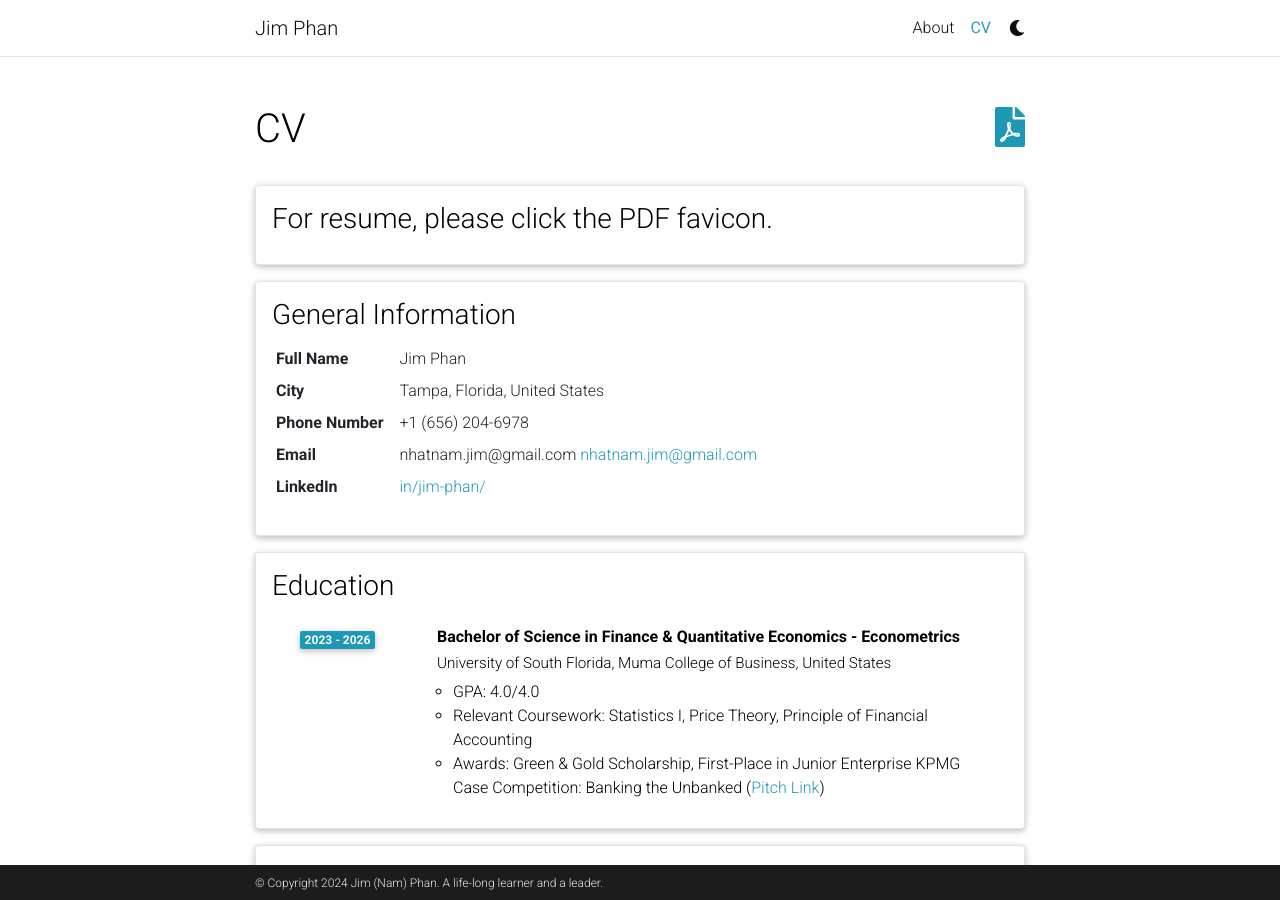
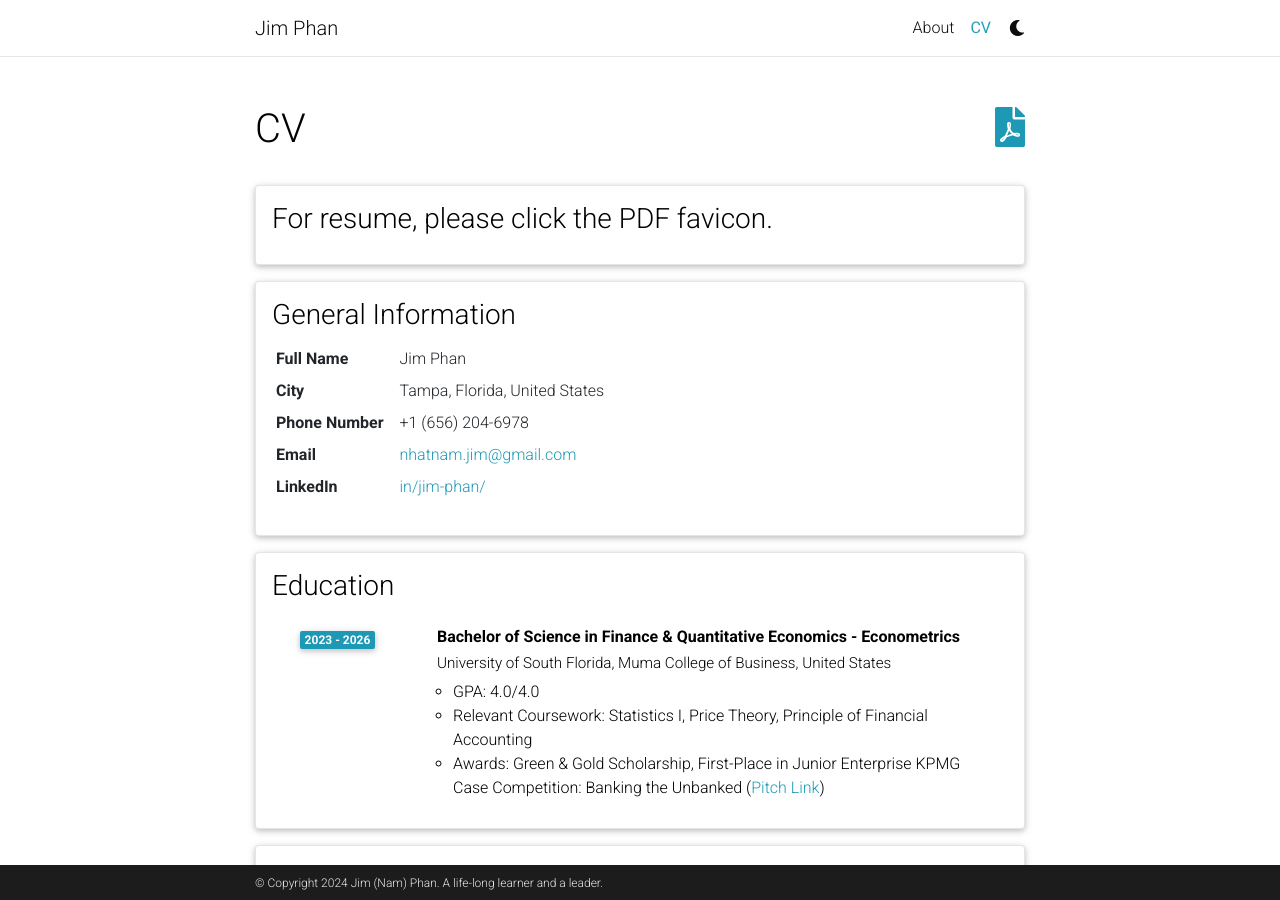
Before and after one commit to phannhatnamlhp/phannhatnamlhp.github.io, a Jekyll site: the page built from _pages/cv.md, in a window 1280 px wide and 900 px high. Built offline with Jekyll 4.4.1, drawn with Linux system fonts in a browser that asks for light colours; comment, search, counter and statistics services are not loaded; a style sheet for code colours, icons or effects is not loaded.

Commit message:
Update cv.yml

```diff
--- a/_data/cv.yml
+++ b/_data/cv.yml
@@ -10,7 +10,7 @@
     - name: Phone Number
       value: +1 (656) 204-6978
     - name: Email
-      value: nhatnam.jim@gmail.com <a href="mailto:nhatnam.jim@gmail.com">nhatnam.jim@gmail.com</a>
+      value: <a href="mailto:nhatnam.jim@gmail.com">nhatnam.jim@gmail.com</a>
     - name: LinkedIn
       value: <a href="https://www.linkedin.com/in/jim-phan/">in/jim-phan/</a>
 
```
